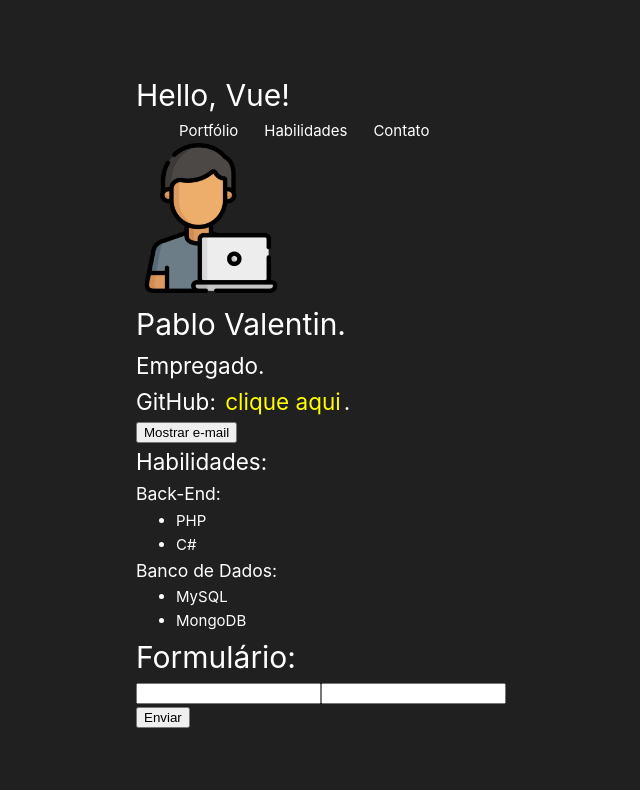
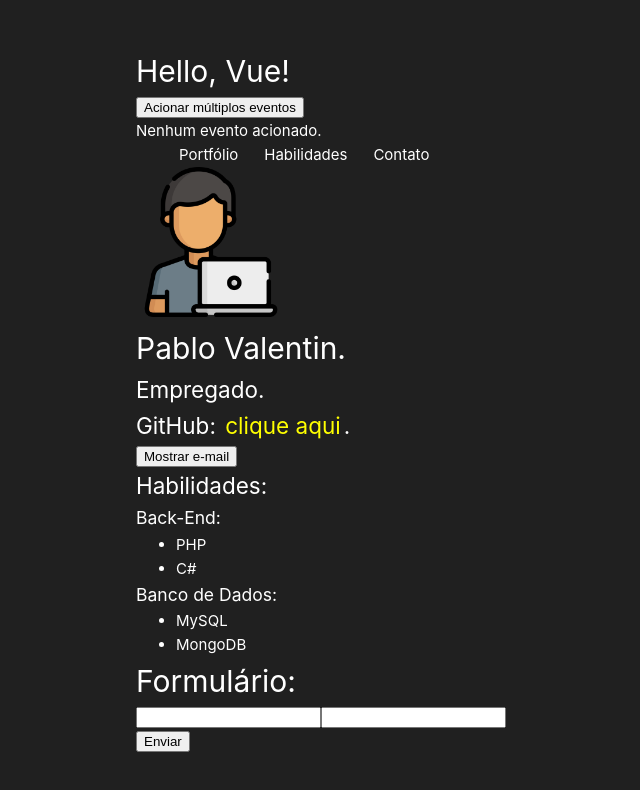
Before and after one commit to PabloValentin94/Conceitos_Vue, a Vue app: page / in a window 1280 px wide. Shown: the top 790 px of the page, without its empty margins (134-774 px from the left). Built offline with nearby package versions, Linux system fonts and the light colour scheme.

Commit message:
Trabalhando com múltiplos eventos em um mesmo elemento.
Utilizando vários métodos, ao mesmo tempo, em um evento de um elemento.

```diff
--- a/src/App.vue
+++ b/src/App.vue
@@ -2,6 +2,7 @@
   <div>
     <TestComponent/>
     <LifeCycleComponent/>
+    <MultipleEventsComponent/>
     <HeaderComponent/>
     <PersonComponent/>
     <LifeCycleComponent/>
@@ -12,6 +13,7 @@
 <script>
   import TestComponent from "./components/TestComponent.vue"
   import LifeCycleComponent from "./components/LifeCycleComponent.vue"
+  import MultipleEventsComponent from "./components/MultipleEventsComponent.vue"
   import HeaderComponent from "./components/HeaderComponent.vue"
   import PersonComponent from "./components/PersonComponent.vue"
   import FormsComponent from "./components/FormsComponent.vue"
@@ -22,6 +24,7 @@
     components: {
       TestComponent,
       LifeCycleComponent,
+      MultipleEventsComponent,
       HeaderComponent,
       PersonComponent,
       FormsComponent
--- /dev/null
+++ b/src/components/MultipleEventsComponent.vue
@@ -0,0 +1,45 @@
+<template>
+  <button type="button" @click="firstEvent(firstResult), secondEvent(secondResult), thirdEvent(thirdResult), allEventsCompleted()">Acionar múltiplos eventos</button>
+  <p>{{ eventsResult }}</p>
+</template>
+
+<script>
+  export default {
+    name: "MultipleEventsComponent",
+
+    data() {
+      return {
+        eventsResult: "Nenhum evento acionado.",
+        firstResult: "Primeiro evento acionado.",
+        secondResult: "Segundo evento acionado.",
+        thirdResult: "Terceiro evento acionado."
+      }
+    },
+
+    methods: {
+      firstEvent(text) {
+        setTimeout(() => {
+          this.eventsResult = text;
+        }, 1000);
+      },
+
+      secondEvent(text) {
+        setTimeout(() => {
+          this.eventsResult = text;
+        }, 2000);
+      },
+
+      thirdEvent(text) {
+        setTimeout(() => {
+          this.eventsResult = text;
+        }, 3000);
+      },
+
+      allEventsCompleted() {
+        setTimeout(() => {
+          this.eventsResult = "Todos os eventos já foram acionados."
+        }, 4000);
+      }
+    }
+  }
+</script>
```
